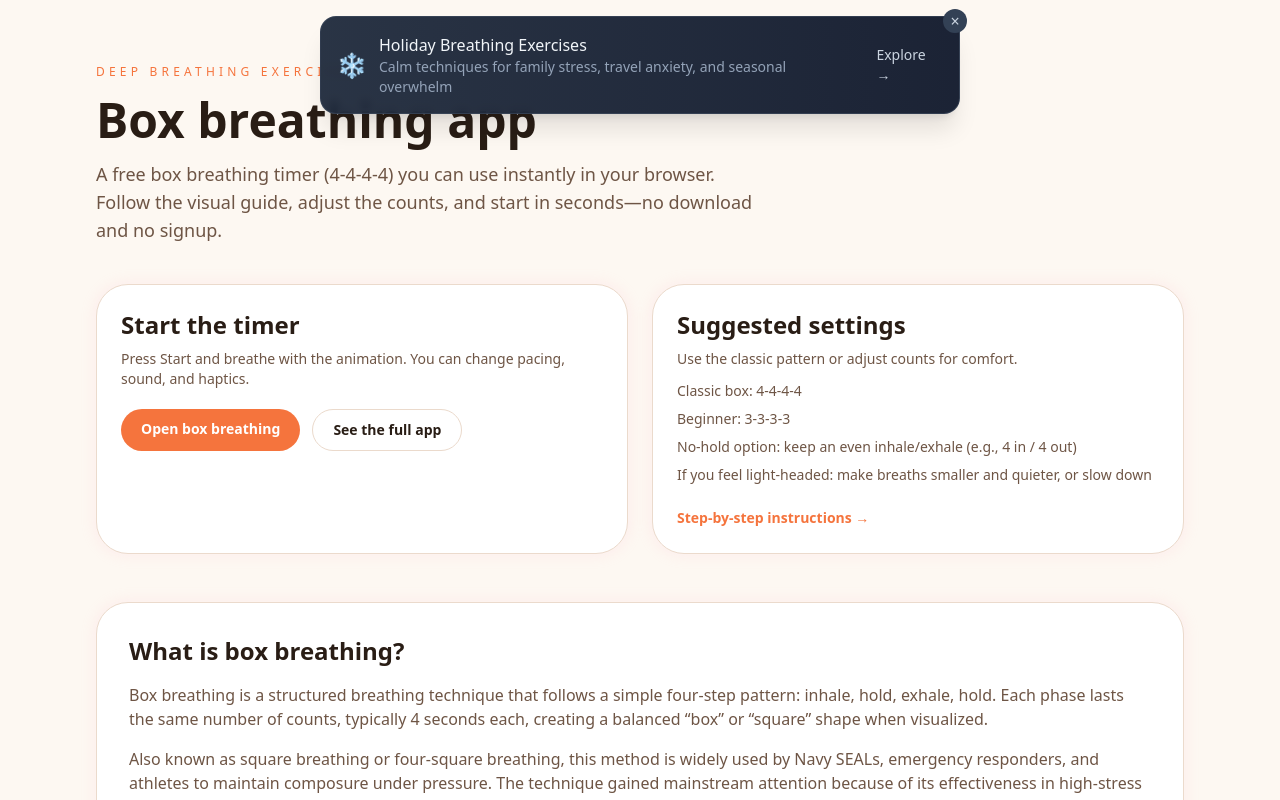
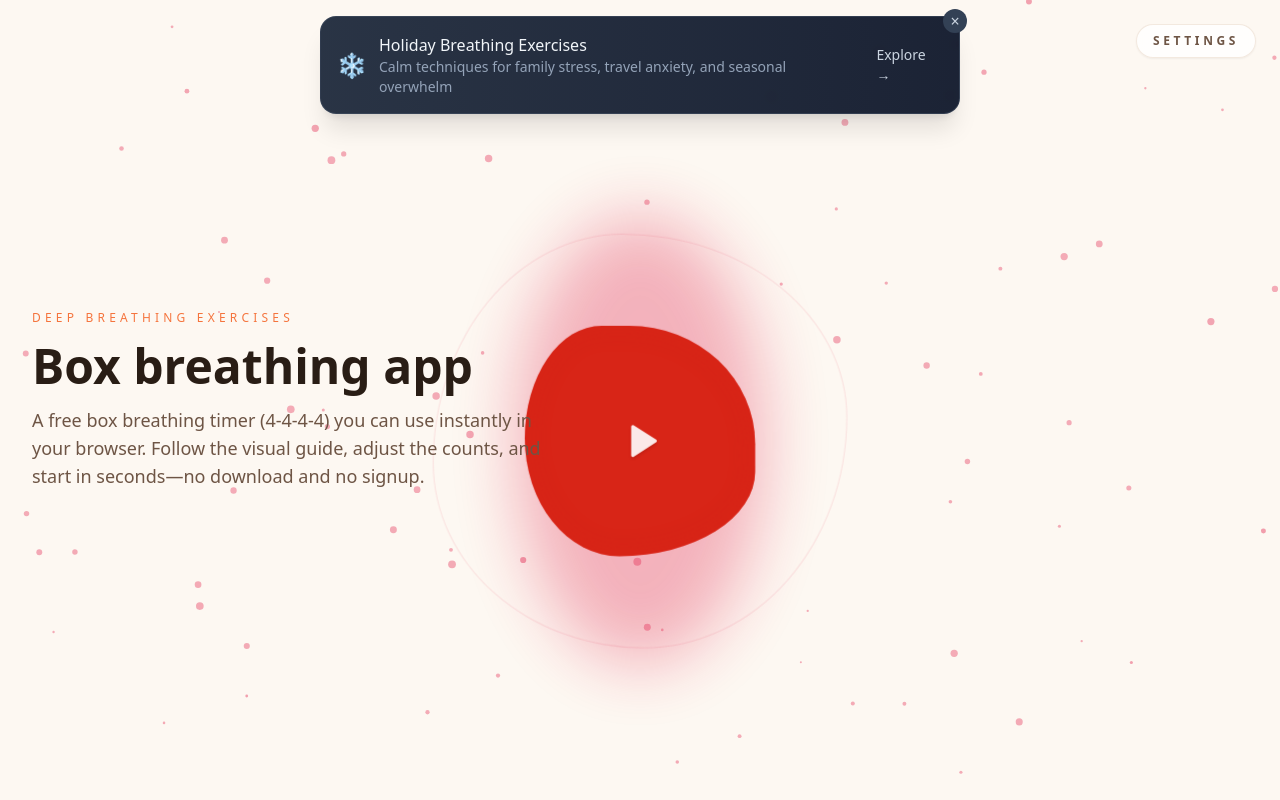
Before and after one commit to abiassi/deepbreathing, a Next.js app: page /box-breathing-app in a window 1280 px wide. Shown: the top 800 px of the page. Built offline with nearby package versions, Linux system fonts and the light colour scheme.

Commit message:
add visualizer to landing pages

```diff
--- a/src/app/4-7-8-breathing-timer/page.tsx
+++ b/src/app/4-7-8-breathing-timer/page.tsx
@@ -1,7 +1,10 @@
 import type { Metadata } from "next";
 import Link from "next/link";
 
+import { ModeName } from "@/components/resonance/types";
 import { JsonLd } from "@/components/seo/json-ld";
+import dynamic from "next/dynamic";
+
 
 const siteUrl = "https://deepbreathingexercises.com";
 const canonicalUrl = `${siteUrl}/4-7-8-breathing-timer`;
@@ -27,6 +30,22 @@ export const metadata: Metadata = {
       "A free 4-7-8 breathing timer (Dr. Weil's method). Run it in your browser—no download and no signup."
   }
 };
+
+
+import { FadingHeroTitle } from "@/components/breathe/fading-hero-title";
+
+// Lazy-load Resonance
+const Resonance = dynamic(
+  () => import("@/components/resonance/Resonance"),
+  {
+    ssr: false,
+    loading: () => (
+      <div className="min-h-screen flex items-center justify-center bg-background">
+        <div className="animate-pulse text-muted-foreground">Loading breathing exercise...</div>
+      </div>
+    )
+  }
+);
 
 export default function FourSevenEightBreathingTimerMoneyPage() {
   const breadcrumbSchema = {
@@ -126,19 +145,25 @@ export default function FourSevenEightBreathingTimerMoneyPage() {
   };
 
   return (
-    <main className="mx-auto w-full max-w-6xl px-4 py-16 sm:px-6 lg:px-8">
+    <main className="bg-transparent">
       <JsonLd data={[breadcrumbSchema, appSchema, faqSchema]} />
 
-      <header className="space-y-4">
+      <section className="relative isolate min-h-screen w-full text-foreground">
+        <Resonance defaultMode={ModeName.Relax} className="min-h-screen" />
+        <div className="absolute inset-y-0 left-0 z-30 flex w-full max-w-xl flex-col justify-center px-4 py-20 sm:px-6 lg:px-8">
+          <div className="space-y-4">
             <p className="text-xs uppercase tracking-[0.35em] text-primary">DEEP BREATHING EXERCISES</p>
             <h1 className="text-4xl font-semibold text-foreground sm:text-5xl">4-7-8 breathing timer</h1>
-        <p className="max-w-2xl text-lg text-muted-foreground">
+            <p className="max-w-xl text-lg text-muted-foreground">
               A free 4-7-8 breathing app (Dr. Andrew Weil&apos;s method) you can run right now in your browser. Press Start, follow
               the visual pacing, and adjust the counts if you need a gentler version.
             </p>
-      </header>
+          </div>
+        </div>
+      </section>
 
-      <section className="mt-10 grid gap-6 md:grid-cols-2">
+      <div className="relative z-10 mx-auto w-full max-w-6xl rounded-t-[48px] bg-background/95 px-4 pb-16 pt-16 backdrop-blur-sm sm:px-6 lg:px-8">
+        <section className="grid gap-6 md:grid-cols-2">
           <div className="glow-card rounded-[32px] border border-border bg-card p-6">
             <h2 className="text-2xl font-semibold text-card-foreground">Start the timer</h2>
             <p className="mt-2 text-sm text-muted-foreground">
@@ -463,6 +488,7 @@ export default function FourSevenEightBreathingTimerMoneyPage() {
             </Link>
           </div>
         </footer>
+      </div>
     </main>
   );
 }
--- a/src/app/box-breathing-app/page.tsx
+++ b/src/app/box-breathing-app/page.tsx
@@ -2,6 +2,7 @@ import type { Metadata } from "next";
 import Link from "next/link";
 
 import { JsonLd } from "@/components/seo/json-ld";
+import { ModeName } from "@/components/resonance/types";
 
 const siteUrl = "https://deepbreathingexercises.com";
 const canonicalUrl = `${siteUrl}/box-breathing-app`;
@@ -27,6 +28,21 @@ export const metadata: Metadata = {
       "A free box breathing app and 4-4-4-4 timer you can run in your browser. Press start and follow the visual guide—no download."
   }
 };
+
+import dynamic from "next/dynamic";
+
+// Lazy-load Resonance
+const Resonance = dynamic(
+  () => import("@/components/resonance/Resonance"),
+  {
+    ssr: false,
+    loading: () => (
+      <div className="min-h-screen flex items-center justify-center bg-background">
+        <div className="animate-pulse text-muted-foreground">Loading breathing exercise...</div>
+      </div>
+    )
+  }
+);
 
 export default function BoxBreathingAppMoneyPage() {
   const breadcrumbSchema = {
@@ -118,19 +134,25 @@ export default function BoxBreathingAppMoneyPage() {
   };
 
   return (
-    <main className="mx-auto w-full max-w-6xl px-4 py-16 sm:px-6 lg:px-8">
+    <main className="bg-transparent">
       <JsonLd data={[breadcrumbSchema, appSchema, faqSchema]} />
 
-      <header className="space-y-4">
+      <section className="relative isolate min-h-screen w-full text-foreground">
+        <Resonance defaultMode={ModeName.Box} className="min-h-screen" />
+        <div className="absolute inset-y-0 left-0 z-30 flex w-full max-w-xl flex-col justify-center px-4 py-20 sm:px-6 lg:px-8">
+          <div className="space-y-4">
             <p className="text-xs uppercase tracking-[0.35em] text-primary">DEEP BREATHING EXERCISES</p>
             <h1 className="text-4xl font-semibold text-foreground sm:text-5xl">Box breathing app</h1>
-        <p className="max-w-2xl text-lg text-muted-foreground">
+            <p className="max-w-xl text-lg text-muted-foreground">
               A free box breathing timer (4-4-4-4) you can use instantly in your browser. Follow the visual guide, adjust the
               counts, and start in seconds—no download and no signup.
             </p>
-      </header>
+          </div>
+        </div>
+      </section>
 
-      <section className="mt-10 grid gap-6 md:grid-cols-2">
+      <div className="relative z-10 mx-auto w-full max-w-6xl rounded-t-[48px] bg-background/95 px-4 pb-16 pt-16 backdrop-blur-sm sm:px-6 lg:px-8">
+        <section className="grid gap-6 md:grid-cols-2">
           <div className="glow-card rounded-[32px] border border-border bg-card p-6">
             <h2 className="text-2xl font-semibold text-card-foreground">Start the timer</h2>
             <p className="mt-2 text-sm text-muted-foreground">
@@ -434,6 +456,7 @@ export default function BoxBreathingAppMoneyPage() {
             </Link>
           </div>
         </footer>
+      </div>
     </main>
   );
 }
```
Also changed, not shown: 2 other files (tests, documents, lock files or other folders). Lines whose indentation alone changed are shown as unchanged.
